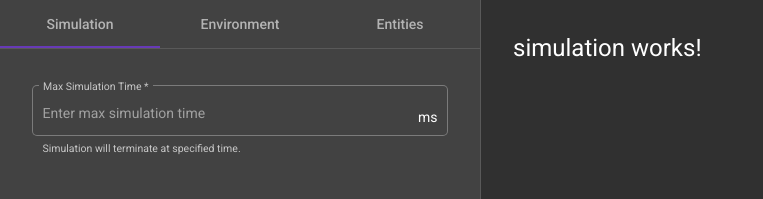
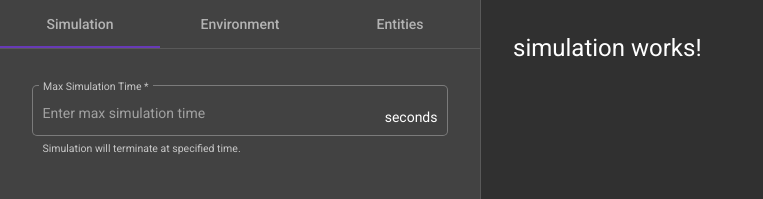
Before and after one commit to atrombet/fantom-gui, an Angular app: page /simulation in a window 1280 px wide. Shown: the top 199 px of the page, without its empty margins (0-763 px from the left). Built offline with nearby package versions, Linux system fonts and the light colour scheme.

Commit message:
Add correct units to max sim time.

```diff
--- a/src/app/components/tabs/simulation-tab/simulation-tab.component.html
+++ b/src/app/components/tabs/simulation-tab/simulation-tab.component.html
@@ -2,7 +2,7 @@
   <mat-form-field appearance="outline" color="accent" floatLabel="always" class="width-100">
     <mat-label>Max Simulation Time</mat-label>
     <input matInput placeholder="Enter max simulation time" [formControlName]="fields.MaxSimTime"/>
-    <span matSuffix>ms</span>
+    <span matSuffix>seconds</span>
     <mat-hint>Simulation will terminate at specified time.</mat-hint>
   </mat-form-field>
 </div>
```
